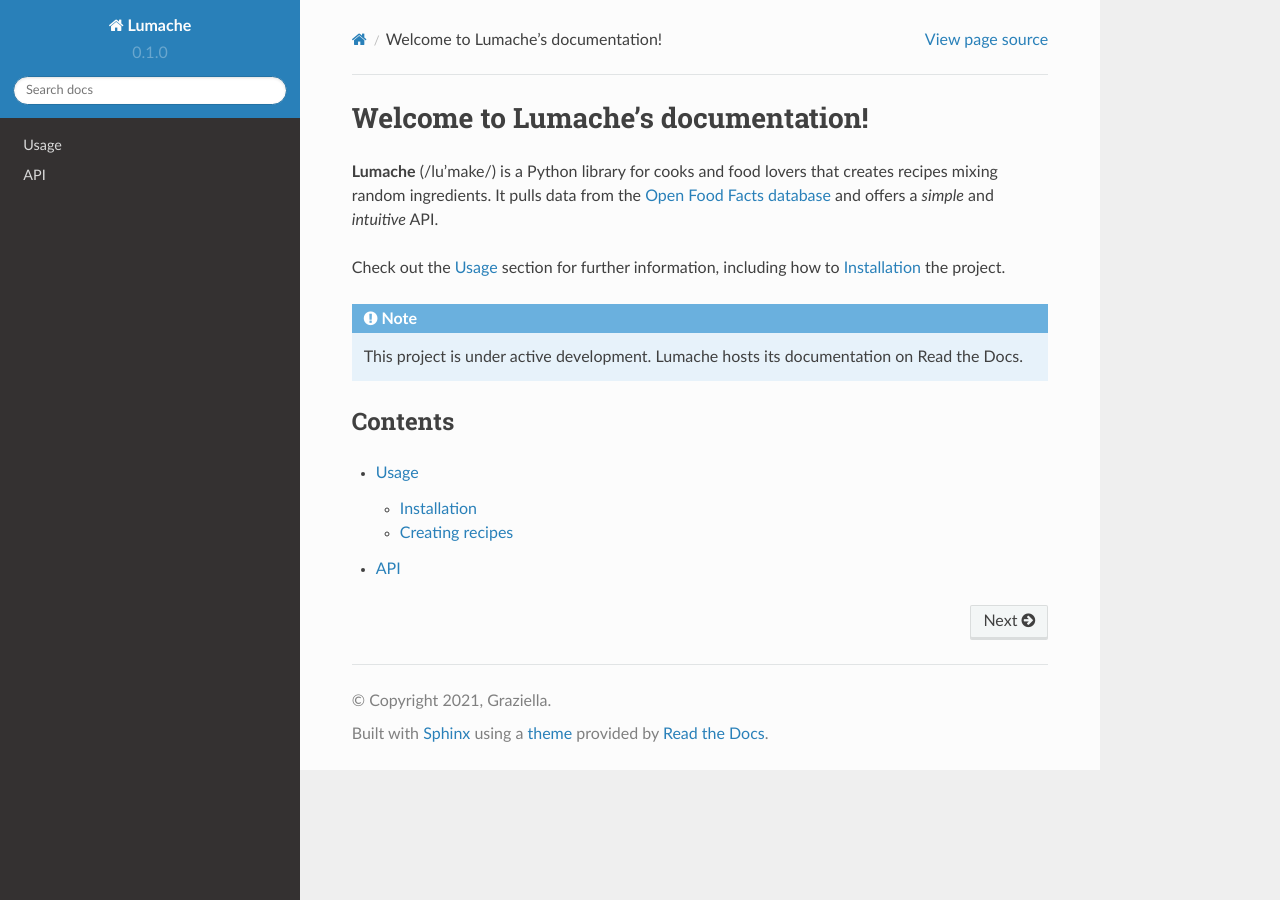
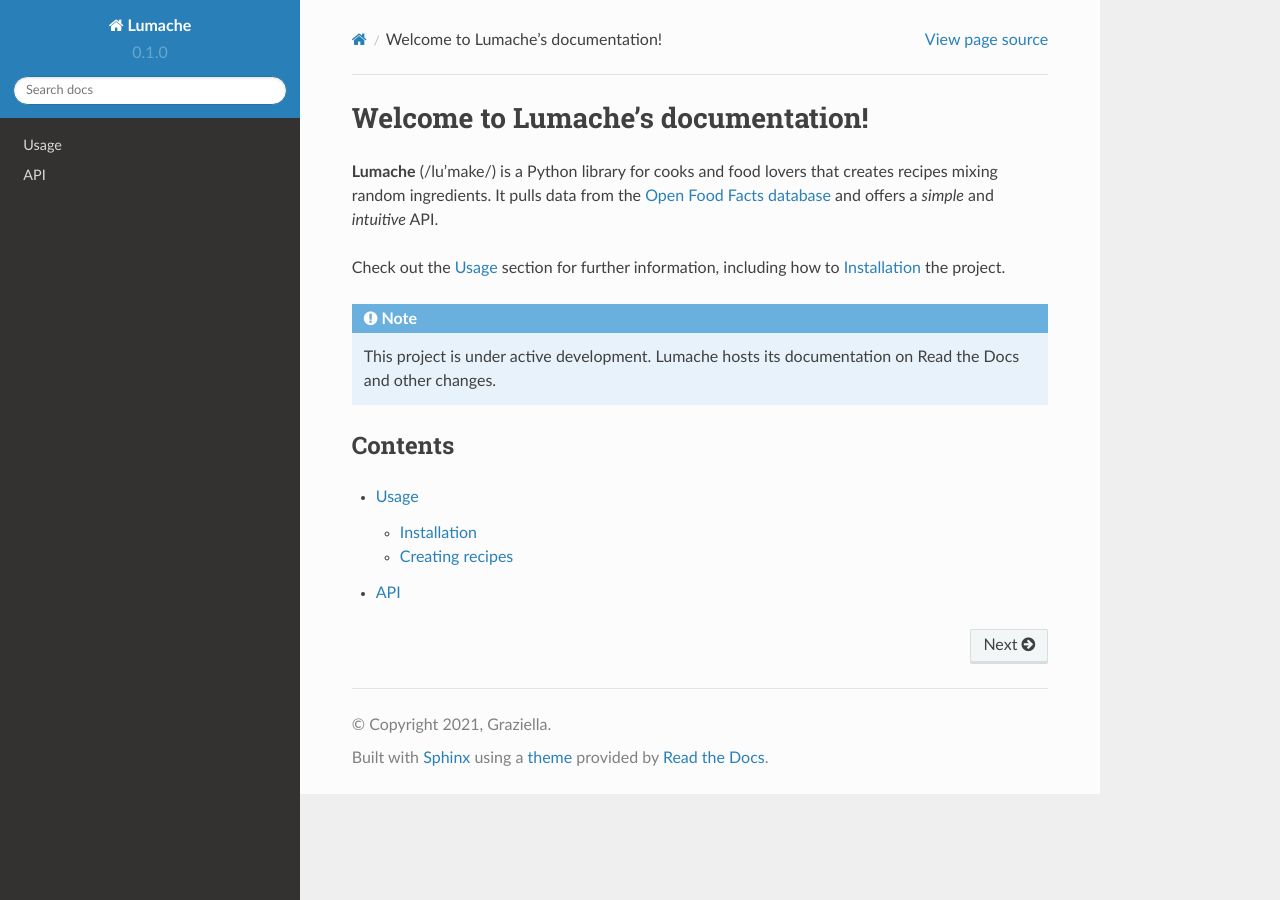
Before and after one commit to Fanelemenzi/yati-doc-tutorial, a Sphinx documentation site: the page built from docs/source/index.rst, in a window 1280 px wide. Built offline with Sphinx 7.4.7 and the Read the Docs theme 2.0.0, drawn with Linux system fonts in a browser that asks for light colours.

Commit message:
Update index.rst

```diff
--- a/docs/source/index.rst
+++ b/docs/source/index.rst
@@ -12,7 +12,7 @@ how to :ref:`installation` the project.
 .. note::
 
    This project is under active development.
-   Lumache hosts its documentation on Read the Docs.
+   Lumache hosts its documentation on Read the Docs and other changes.
 
 Contents
 --------
```
